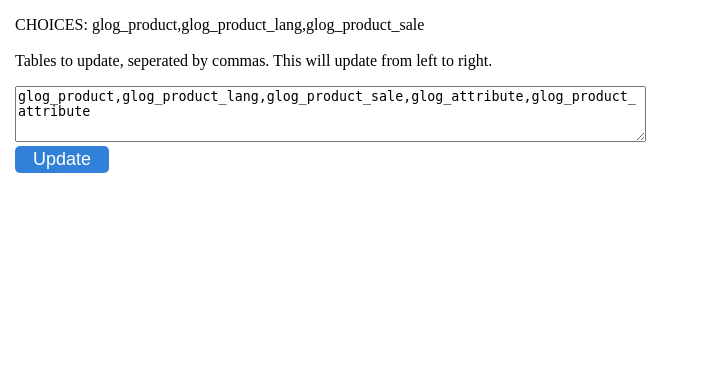
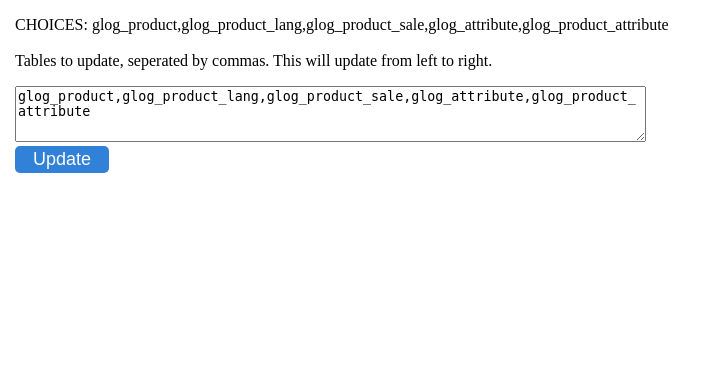
Before and after one commit to johannady2/glogdb_clone_updater, a PHP site: page / in a window 1280 px wide. Shown: the part 43-420 px from the top of the page, without its empty margins (0-716 px from the left). Run offline with PHP 8.4, Linux system fonts and the light colour scheme; some libraries are stand-ins or nearby versions.

Commit message:
added choices

```diff
--- a/index.php
+++ b/index.php
@@ -25,7 +25,7 @@
 		<div class="content">
 			<div class="button-cont">
 				<p>
-					CHOICES: glog_product,glog_product_lang,glog_product_sale
+					CHOICES: glog_product,glog_product_lang,glog_product_sale,glog_attribute,glog_product_attribute
 					<br>
 					<br>
 				   Tables to update, seperated by commas. This will update from left to right.
```
